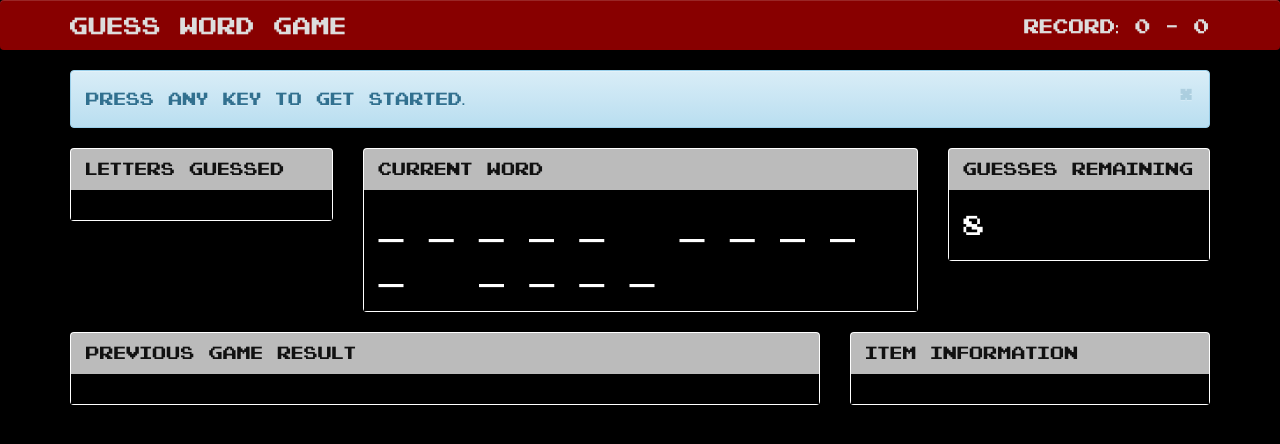
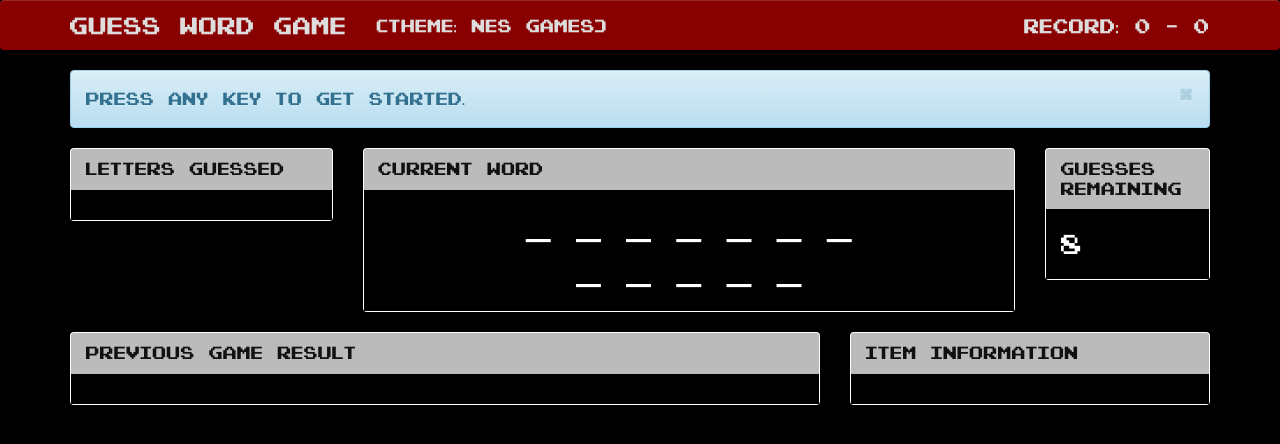
Before and after one commit to cnjdev/GuessWordGame, a plain HTML site: page index.html in a window 1280 px wide. Drawn offline with nearby package versions, Linux system fonts and the light colour scheme.

Commit message:
add more information

```diff
--- a/assets/css/style.css
+++ b/assets/css/style.css
@@ -24,6 +24,11 @@
 	color: #ddd;
 }
 
+#gameTheme, #gameTheme:hover {
+	font-size: 18px;
+	color: #ddd;
+}
+
 #winLossRecord, #winLossRecord:hover {
 	font-size: 20px;
 	color: #ddd;
@@ -35,6 +40,7 @@
 
 #wordWithGuesses {
 	font-size: 32px;
+	text-align: center;
 }
 
 #guessesRemaining {
@@ -44,3 +50,7 @@
 #gameResult {
 	font-size: 18px;
 }
+
+#itemInfo {
+	font-size: 18px;
+}
--- a/assets/js/dataNESGames.js
+++ b/assets/js/dataNESGames.js
@@ -30,6 +30,10 @@
 	this.title = title;
 	this.year = year;
 	this.company = company;
+
+	this.getInfo = function(){
+		return this.title + "<br/>" + this.year + "<br/>" + this.company;
+	}
 }
 
 var NESGames = [];
--- a/assets/js/game.js
+++ b/assets/js/game.js
@@ -11,18 +11,16 @@
  	losses: 0
 };
 
-// get a new word for guessing
-function getNewWord(){
-	return pickGame().title.toUpperCase();
-}
-
 // current game variables
 var currentGame = {
+	item: null,
 	word: "",
 	misses: 0,
 	guesses: [],
+	// set new game
 	reset: function(){
-		this.word = getNewWord();
+		this.item = pickGame();
+		this.word = this.item.title.toUpperCase();
 		this.misses = 0;
 		this.guesses = [];
 	}
@@ -44,7 +42,7 @@
 	for (var i=0; i<currentGame.word.length; i++){
 		var wordLetter = currentGame.word.charAt(i);
 		if (wordLetter === " "){
-			wordWithGuesses.push("&nbsp;");
+			wordWithGuesses.push("<br/>");
 			continue;
 		}
 		var letterGuessed = (currentGame.guesses.indexOf(wordLetter) != -1);
@@ -79,6 +77,10 @@
 	writeGuesses();
 }
 
+function writeItemInfo(){
+	replaceContent("itemInfo", currentGame.item.getInfo());
+}
+
 // user won
 function winGame(){
 	userRecord.wins++;
@@ -86,9 +88,11 @@
 	document.getElementById("youWinSound").play();
 
 	var gameResult = 	"You win! The word was: " + currentGame.word;
-
 	replaceContent("gameResult", gameResult);
 	console.log(gameResult);
+
+	writeItemInfo();
+
 	startGame();
 }
 
@@ -102,6 +106,9 @@
 
 	replaceContent("gameResult", gameResult);
 	console.log(gameResult);
+
+	writeItemInfo();
+
 	startGame();
 }
 
--- a/index.html
+++ b/index.html
@@ -34,6 +34,11 @@
             Guess Word Game
           </a>
         </li>
+        <li>
+        	<a href="#" id="gameTheme">
+        		(Theme: NES Games)
+        	</a>
+        </li>
       </ul>
 
       <ul class="nav navbar-nav navbar-right">
@@ -66,7 +71,7 @@
 			</div>
 		</div>
 
-		<div class="col-md-6 col-sm-6">
+		<div class="col-md-7 col-sm-7">
 			<div class="panel">
 		    <div class="panel-heading">
 		      <h1 class="panel-title">Current Word</h1>
@@ -77,7 +82,7 @@
 			</div>
 		</div>
 
-		<div class="col-md-3 col-sm-3">
+		<div class="col-md-2 col-sm-2">
 			<div class="panel">
 		    <div class="panel-heading">
 		      <h1 class="panel-title">Guesses Remaining</h1>
```
